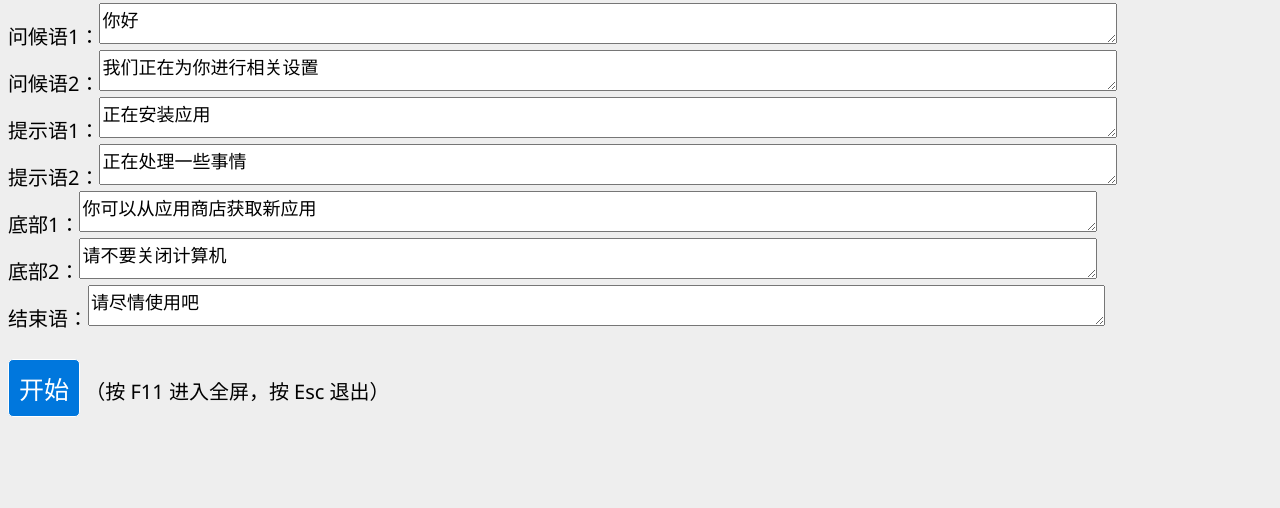
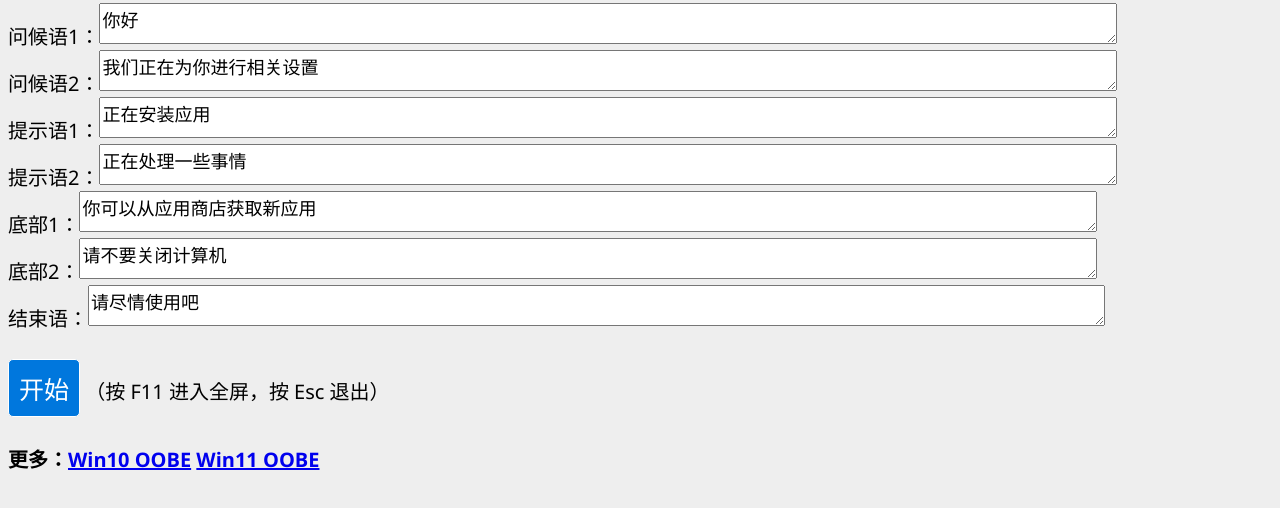
Before and after one commit to suntrise/project, a plain HTML site: page Win8OOBE.html in a window 1280 px wide. Shown: the part 128-636 px from the top of the page. Drawn offline with Linux system fonts and the light colour scheme.

Commit message:
Update Win8OOBE.html

```diff
--- a/Win8OOBE.html
+++ b/Win8OOBE.html
@@ -26,6 +26,9 @@
 <br>
 <button onclick="window.temp_i = 0;changertp()">开始</button>
 （按 F11 进入全屏，按 Esc 退出）
+<br><br>
+<b>更多：<a href="https://suntrise.github.io/project/Win10OOBE.html">Win10 OOBE</a>
+<a href="https://suntrise.github.io/project/Win11OOBE.html">Win11 OOBE</a>
 <script src="OOBE.js"></script>
 </body>
 </head>
```
